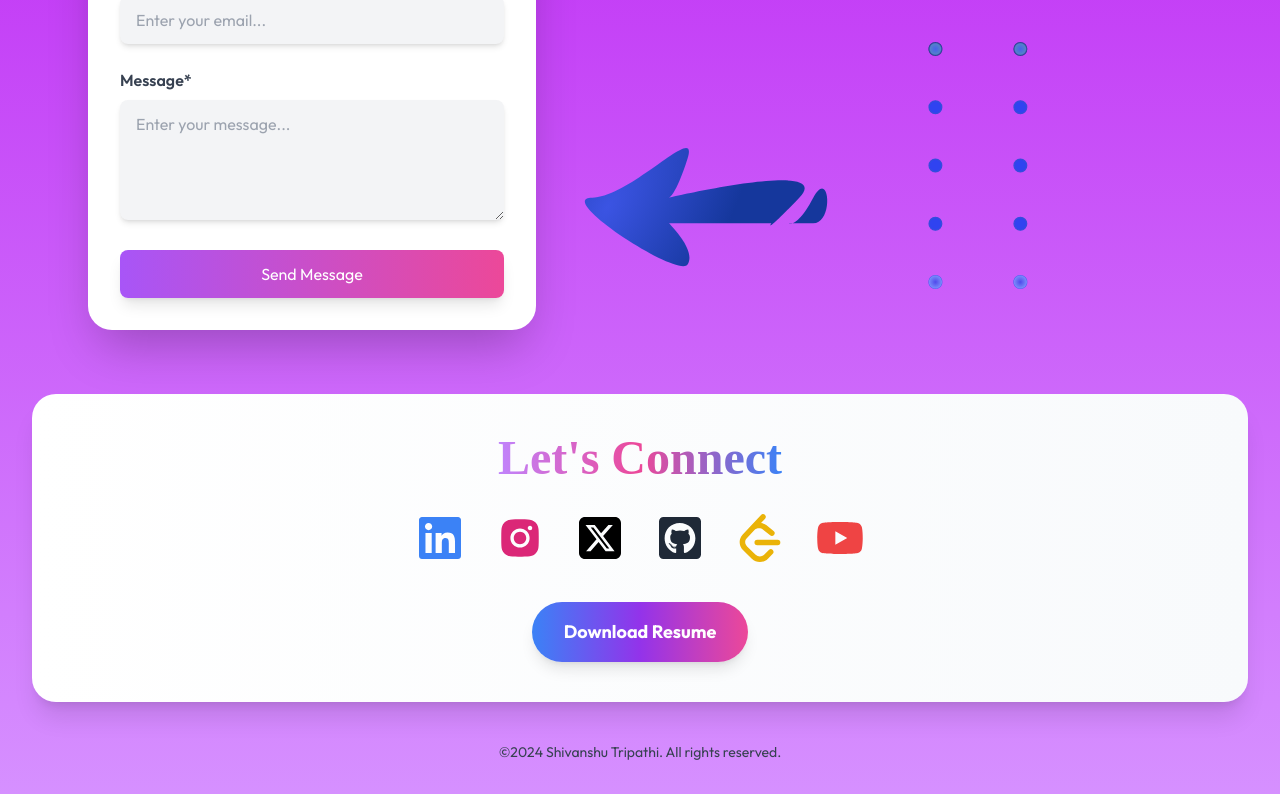
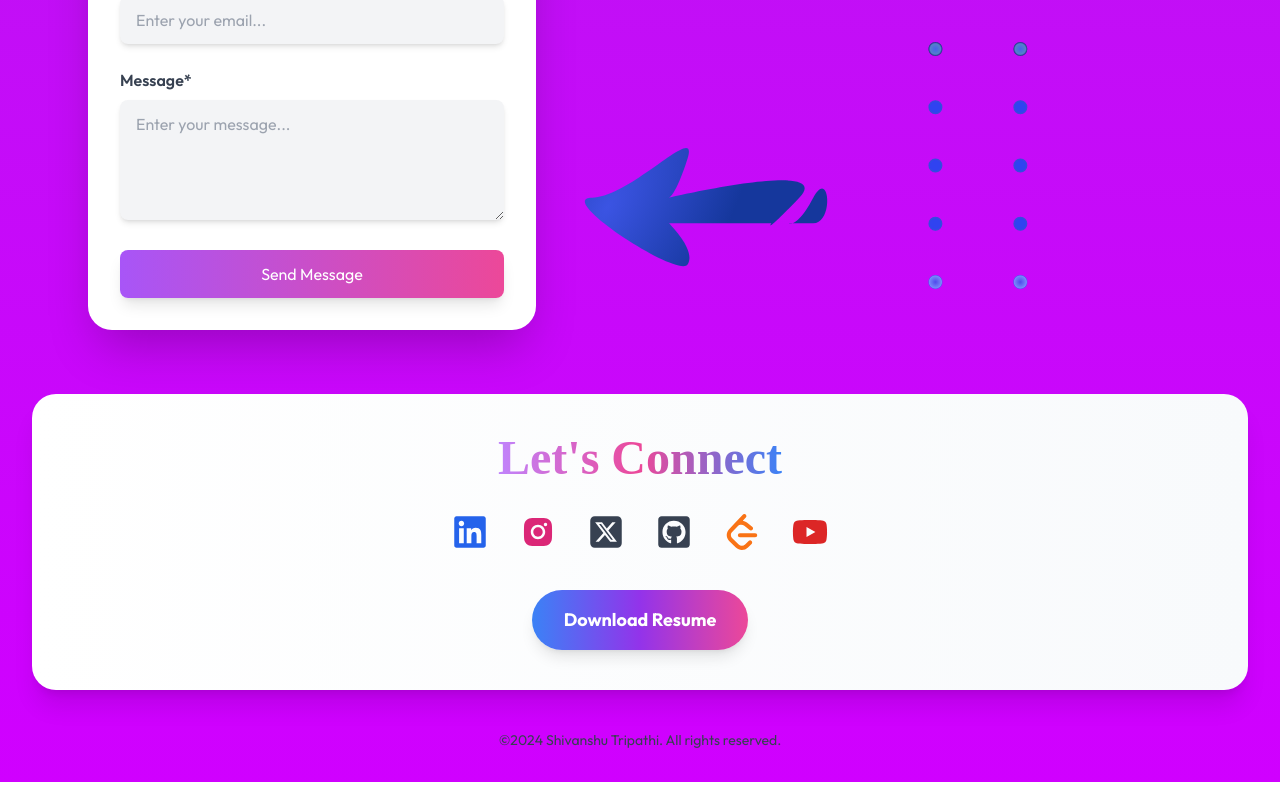
Before and after one commit to fieldmarcel/portfolio_website, a React (Create React App) app: page /contact in a window 1280 px wide. Shown: the part 512-1306 px from the top of the page. Built offline with nearby package versions, Linux system fonts and the light colour scheme; a web font is replaced by a local one.

Commit message:
some nav changes

```diff
--- a/package.json
+++ b/package.json
@@ -3,6 +3,7 @@
   "version": "0.1.0",
   "private": true,
   "dependencies": {
+    "@emailjs/browser": "^4.4.1",
     "@testing-library/jest-dom": "^5.17.0",
     "@testing-library/react": "^13.4.0",
     "@testing-library/user-event": "^13.5.0",
@@ -13,6 +14,7 @@
     "react-icons": "^5.3.0",
     "react-responsive-carousel": "^3.2.23",
     "react-scripts": "5.0.1",
+    "react-scroll": "^1.9.0",
     "web-vitals": "^2.1.4"
   },
   "scripts": {
--- a/src/About.jsx
+++ b/src/About.jsx
@@ -33,7 +33,7 @@ const About = () => {
   const isRightInView = useInView(refRight); // Added ref for right column
 
   return (
-    <div
+    <div id="about"
       className="about flex flex-col md:flex-row gap-6 p-4 sm:p-6"
       style={{
         backgroundImage: `url('/Rectangle.svg')`,
--- a/src/Contact.jsx
+++ b/src/Contact.jsx
@@ -1,4 +1,4 @@
-import React from "react";
+import React, { useRef } from "react";
 import { FaLinkedin } from "react-icons/fa6";
 import { AiFillInstagram } from "react-icons/ai";
 import { FaSquareXTwitter } from "react-icons/fa6";
@@ -6,11 +6,11 @@ import { FaGithubSquare } from "react-icons/fa";
 import { SiLeetcode } from "react-icons/si";
 import { FaYoutube } from "react-icons/fa6";
 import { motion, useInView } from "framer-motion";
-import  {useRef}  from "react";
-
+import emailjs from "@emailjs/browser";
 
 const Contact = () => {
-  // Animation variants
+  const formRef = useRef();
+
   const container = (delay) => ({
     hidden: { x: -100, opacity: 0 },
     visible: {
@@ -35,15 +35,33 @@ const Contact = () => {
     },
   });
 
-  // References for Framer Motion animations
   const refLeft = useRef(null);
   const isLeftInView = useInView(refLeft);
 
+  const sendEmail = (e) => {
+    e.preventDefault();
+    emailjs
+      .sendForm(
+        "service_e0vm08i",
+        "Shivanshu",
+        formRef.current,
+        "H5YgUCUkSPhr1ilhj"
+      )
+      .then(
+        (result) => {
+          console.log("SUCCESS!", result.text);
+        },
+        (error) => {
+          console.log("FAILED...", error.text);
+        }
+      );
+  };
+
   return (
-    <div
+    <div id="contact"
       className="flex flex-col items-center justify-center text-gray-800 p-8"
       style={{
-        background: "linear-gradient(0deg, #D690FF, #BB16F2)", // Background gradient
+        background: "linear-gradient(0deg, #D000FF, #BB16F2)",
         minHeight: "100vh",
         overflow: "hidden",
       }}
@@ -52,21 +70,13 @@ const Contact = () => {
         Contact Me
       </div>
 
-      {/* Form and SVG Section */}
       <div className="flex flex-col lg:flex-row justify-center items-center w-full lg:gap-12 z-10">
-        {/* Form Section */}
-        <div
 
-          className="w-full h-auto lg:w-1/2 max-w-md bg-white shadow-2xl rounded-3xl p-8"
-        >
+        <div className="w-full h-auto lg:w-1/2 max-w-md bg-white shadow-2xl rounded-3xl p-8">
           <h2 className="text-3xl font-semibold text-gray-800 mb-6 text-center">
             Get in Touch
           </h2>
-          <form
-            action="https://formspree.io/f/mwpkezwq"
-            method="POST"
-            className="space-y-6"
-          >
+          <form ref={formRef} onSubmit={sendEmail} className="space-y-6">
             <div>
               <label htmlFor="name" className="block text-gray-700 font-semibold mb-2">
                 Full Name*
@@ -74,7 +84,7 @@ const Contact = () => {
               <input
                 type="text"
                 id="name"
-                name="name"
+                name="user_name"
                 placeholder="Enter your name..."
                 className="w-full px-4 py-3 bg-gray-100 rounded-lg focus:outline-none focus:ring-2 focus:ring-purple-500 shadow-md"
                 required
@@ -87,7 +97,7 @@ const Contact = () => {
               <input
                 type="email"
                 id="email"
-                name="email"
+                name="user_email"
                 placeholder="Enter your email..."
                 className="w-full px-4 py-3 bg-gray-100 rounded-lg focus:outline-none focus:ring-2 focus:ring-purple-500 shadow-md"
                 required
@@ -115,11 +125,7 @@ const Contact = () => {
           </form>
         </div>
 
-        {/* SVG Section */}
-        <div
-
-          className="hidden lg:block flex justify-center lg:w-1/2 mt-10 lg:mt-0"
-        >
+        <div className="hidden lg:block flex justify-center lg:w-1/2 mt-10 lg:mt-0">
           <img
             src="/beauty.svg"
             alt="Decorative Design"
@@ -141,49 +147,25 @@ const Contact = () => {
         </h2>
 
         <div className="flex flex-wrap justify-center gap-8 mb-10">
-          {[
-            {
-              href: "https://www.linkedin.com/in/shivanshu-tripathi-704a022b9/",
-              icon: <FaLinkedin />,
-              color: "text-blue-500",
-            },
-            {
-              href: "https://www.instagram.com/zz_shivanshu95/",
-              icon: <AiFillInstagram />,
-              color: "text-pink-600",
-            },
-            {
-              href: "https://x.com/T_shivanshu9590",
-              icon: <FaSquareXTwitter />,
-              color: "text-black",
-            },
-            {
-              href: "https://github.com/fieldmarcel",
-              icon: <FaGithubSquare />,
-              color: "text-gray-800",
-            },
-            {
-              href: "https://leetcode.com/u/Shivanshu-Tripathi/",
-              icon: <SiLeetcode />,
-              color: "text-yellow-500",
-            },
-            {
-              href: "https://www.youtube.com/@Shiva_Vox",
-              icon: <FaYoutube />,
-              color: "text-red-500",
-            },
-          ].map(({ href, icon, color }, index) => (
-            <a
-              key={index}
-              href={href}
-              target="_blank"
-              rel="noopener noreferrer"
-              className={`transition-transform transform hover:scale-125 ${color} text-5xl`}
-              aria-label="Social Link"
-            >
-              {icon}
-            </a>
-          ))}
+          {/* Social Links */}
+          <a href="https://www.linkedin.com" target="_blank" rel="noopener noreferrer">
+            <FaLinkedin className="text-4xl text-blue-600 hover:text-blue-800 transition-colors" />
+          </a>
+          <a href="https://www.instagram.com" target="_blank" rel="noopener noreferrer">
+            <AiFillInstagram className="text-4xl text-pink-600 hover:text-pink-800 transition-colors" />
+          </a>
+          <a href="https://twitter.com" target="_blank" rel="noopener noreferrer">
+            <FaSquareXTwitter className="text-4xl text-gray-700 hover:text-black transition-colors" />
+          </a>
+          <a href="https://github.com" target="_blank" rel="noopener noreferrer">
+            <FaGithubSquare className="text-4xl text-gray-700 hover:text-gray-900 transition-colors" />
+          </a>
+          <a href="https://leetcode.com" target="_blank" rel="noopener noreferrer">
+            <SiLeetcode className="text-4xl text-orange-500 hover:text-orange-700 transition-colors" />
+          </a>
+          <a href="https://www.youtube.com/@Shiva_Vox" target="_blank" rel="noopener noreferrer">
+            <FaYoutube className="text-4xl text-red-600 hover:text-red-800 transition-colors" />
+          </a>
         </div>
 
         <a
--- a/src/Home.jsx
+++ b/src/Home.jsx
@@ -33,7 +33,7 @@ const Home = ({ isopen }) => {
   let data = ["/c.jpg", "/i3.jpg", "/ux.jpg", "/i2.jpg"];
 
   return (
-    <div className="flex flex-col mt-5 sm:mt-0 justify-center items-center h-screen p-6 bg-gradient-to-b from-gray-100 via-gray-300 to-gray-200">
+    <div id="home" className="flex flex-col mt-5 sm:mt-0 justify-center items-center h-screen p-6 bg-gradient-to-b from-gray-100 via-gray-300 to-gray-200">
       <div className="text-center space-y-4 transition-opacity duration-500">
         {/* First Row */}
         <motion.div
--- a/src/Nav.jsx
+++ b/src/Nav.jsx
@@ -29,7 +29,10 @@ const Nav = ({ isopen, setisopen }) => {
     <div>
       <div className="flex flex-row justify-between items-center p-4 text-white">
         <div className="nav rounded-full flex justify-center sm:ml-10 items-center text-purple-800 sm:text-4xl text-xl sm:w-1/4 sm:h-14 h-10 p-2">
+          <button to="/home" className="hover:text-purple-600 tracking-widest transition duration-200">
           Shivanshu Tripathi
+
+          </button>
         </div>
         <div className="flex flex-row items-center">
           <Link
--- a/src/Preloader.css
+++ b/src/Preloader.css
@@ -26,7 +26,3 @@
         opacity: 0;
         color: white;
     }
-        @include media("<=phone") {
-            font-size: 17px;
-            width: 240px;
-        }
--- a/src/Projects.jsx
+++ b/src/Projects.jsx
@@ -59,7 +59,7 @@ const Projects = () => {
   ];
 
   return (
-    <div className="flex flex-col items-start inset-0 h-full w-full bg-[linear-gradient(to_right,#E3D8EA_1px,transparent_2px),linear-gradient(to_bottom,#E3D8EA_1px,transparent_1px)] bg-[size:6rem_4rem] p-6 sm:p-10"  >
+    <div id="projects" className="flex flex-col items-start inset-0 h-full w-full bg-[linear-gradient(to_right,#E3D8EA_1px,transparent_2px),linear-gradient(to_bottom,#E3D8EA_1px,transparent_1px)] bg-[size:6rem_4rem] p-6 sm:p-10"  >
       {/* Header */}
       <h1 className="text-3xl sm:text-4xl lg:text-5xl font-bold mb-4 tracking-wider text-gray-800">
         <span className=" sm:ml-9 font-thin text-purple-600">|</span> Web Folio
--- a/src/Techstack.jsx
+++ b/src/Techstack.jsx
@@ -64,7 +64,7 @@ const Techstack = () => {
 
 
   return (
-    <div
+    <div id="techstack"
   className={`text-white flex flex-col items-center py-10 ${
     window.innerWidth < 1024
       ? "bg-gradient-to-b from-purple-600  to-purple-900 min-h-screen"
```
Also changed, not shown: src/Navlist.jsx (+31 -20 lines), 1 other file (tests, documents, lock files or other folders).
